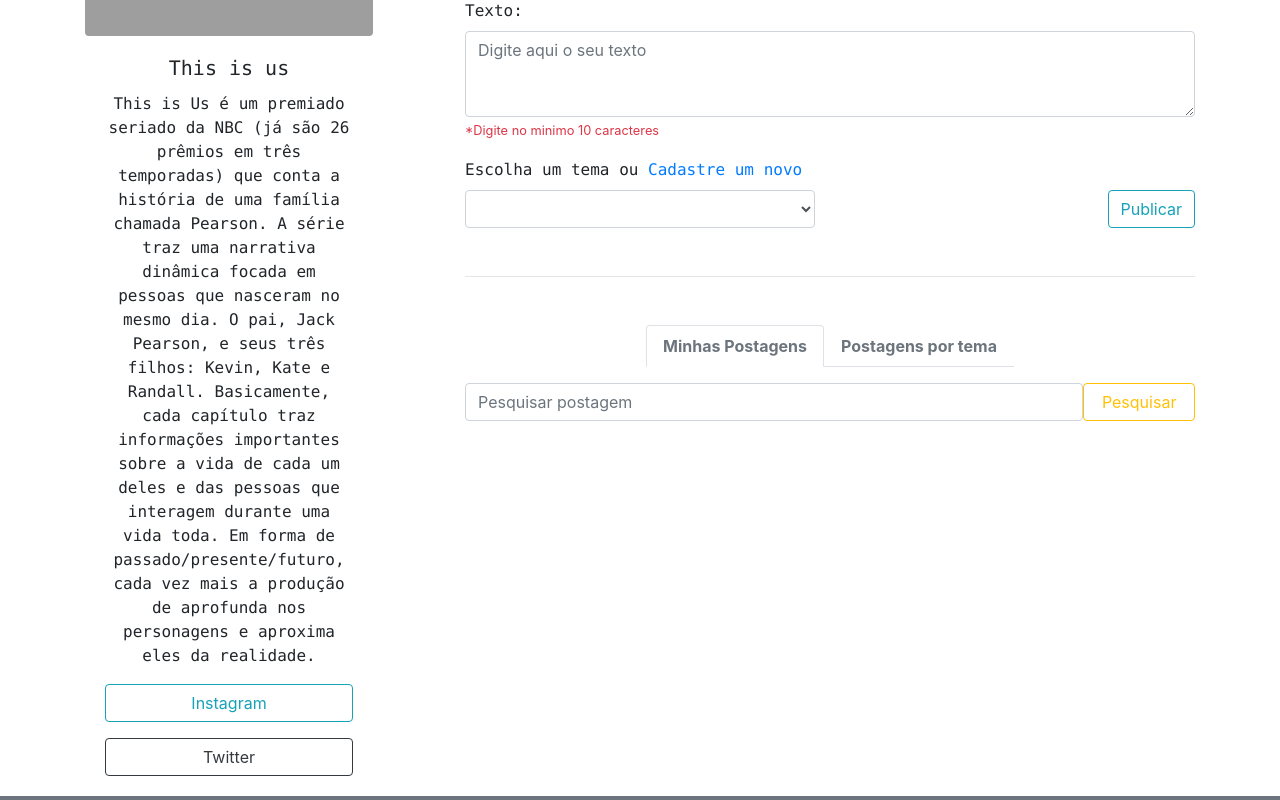
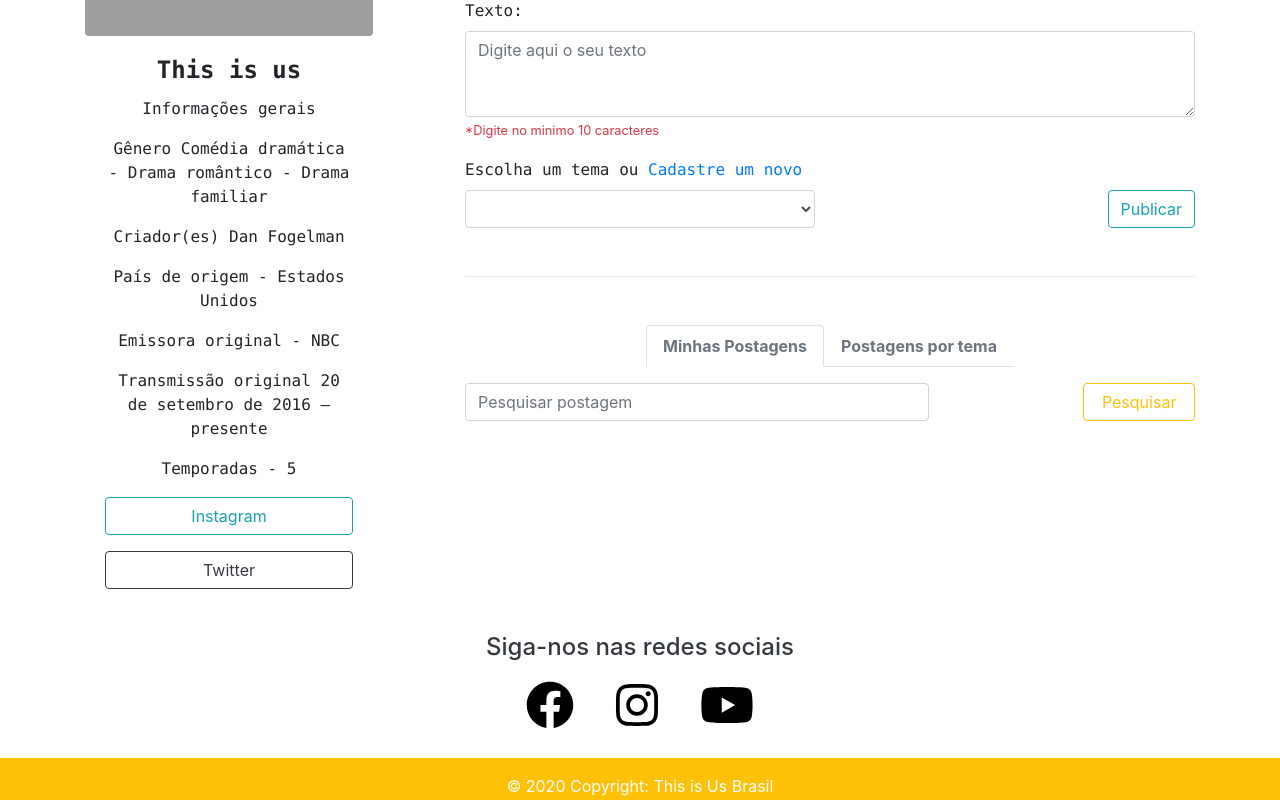
Before and after one commit to DeborahEvelyn/BlogPessoal, an Angular app in the folder blogPessoal/: page /feed in a window 1280 px wide. Shown: the part 260-1060 px from the top of the page. Built offline with nearby package versions, Linux system fonts and the light colour scheme; grey boxes are pictures that could not be loaded.

Commit message:
Update no blogPessoal

```diff
--- a/blogPessoal/src/app/feed/feed.component.html
+++ b/blogPessoal/src/app/feed/feed.component.html
@@ -68,7 +68,7 @@
             <div class="row mt-3 mb-3">
               <div class="col-md-10 pr-0">
                 <input
-                  class="form-control w-100" type="search"
+                  class="form-control w-75" type="search"
                   placeholder="Pesquisar postagem" aria-label="Pesquisar"/>
                  </div>
               <div class="col-md-2 pl-0">
--- a/blogPessoal/src/app/footer/footer.component.css
+++ b/blogPessoal/src/app/footer/footer.component.css
@@ -9,20 +9,22 @@
   display: inline;
   margin: 0;
   padding: 5px;
+
 }
 
-  .faFacebook, .faLinkedin, .faInstagram{
-      color: white;
+.faFacebook, .faInstagram, .faYoutube{
+    color: #000000;
 }
 
 .faFacebook:hover{
   color: #3b5998;
 }
 
-  .faLinkedin:hover{
-  color: #0072b1;
-  }
 
 .faInstagram:hover{
 color: #C13584;
 }
+
+.faYoutube:hover{
+  color: #eb1616;
+  }
--- a/blogPessoal/src/app/footer/footer.component.html
+++ b/blogPessoal/src/app/footer/footer.component.html
@@ -1,5 +1,5 @@
 <!-- Footer -->
-<footer class="page-footer font-small bg-secondary pt-4">
+<footer class="page-footer font-small pt-4">
 
     <!-- Footer Elements -->
     <div class="container">
@@ -7,22 +7,22 @@
       <!-- Call to action -->
       <div class="row">
         <div class="col-md-12 d-flex justify-content-center">
-          <h4 class="text-light">Siga-nos nas redes sociais</h4>
+          <h4 class="text-dark">Siga-nos nas redes sociais</h4>
         </div>
       </div>
 
       <div class="row">
-        <div class="col-md-12 d-flex justify-content-center">
+        <div class="col-md-12 d-flex text-dark justify-content-center">
 
               <ul class="social-network">
-               <li><a href="https://www.facebook.com/generationbrasil" target="_blank" class="icoFacebook" title="Facebook">
+               <li><a href="https://www.facebook.com/thisisusbrcom/"  target="_blank" class="icoFacebook" title="Facebook" >
                  <fa-icon [icon]="faFacebook" class="faFacebook fa-3x p-3"></fa-icon>
                 </a></li>
-               <li><a href="https://www.instagram.com/generationbrasil/" target="_blank" class="icoInstagram" title="Instagram">
+               <li><a href="https://www.instagram.com/nbcthisisus/?hl=pt-br" target="_blank" class="icoInstagram" title="Instagram" >
                  <fa-icon [icon]="faInstagram" class="faInstagram fa-3x p-3"></fa-icon>
                 </a></li>
-               <li><a href="https://www.linkedin.com/school/generationbrasil/" target="_blank" class="icoLinkedin" title="Linkedin">
-                 <fa-icon [icon]="faLinkedin" class="faLinkedin fa-3x p-3"></fa-icon>
+               <li><a href="https://www.youtube.com/watch?v=x-wqmQVCJSY&ab_channel=FOXPremiumBrasil" target="_blank" class="icoYoutube" title="Youtube" >
+                 <fa-icon [icon]="faYoutube" class="faYoutube fa-3x p-3"></fa-icon>
                 </a></li>
               </ul>
       </div>
@@ -34,9 +34,9 @@
     <!-- Footer Elements -->
 
     <!-- Copyright -->
-    <div class="footer-copyright bg-dark text-center py-3 ">
-        <span class="text-light"> © 2020 Copyright: </span>
-        <a class="text-light" target="_blank" href="https://www.facebook.com/thisisusbrcom/">This is Us Brasil</a>
+    <div class="footer-copyright bg-warning text-center py-3 ">
+        <span class="text-white"> © 2020 Copyright: </span>
+        <a class="text-white" target="_blank" href="https://www.facebook.com/thisisusbrcom/">This is Us Brasil</a>
     </div>
     <!-- Copyright -->
 
--- a/blogPessoal/src/app/footer/footer.component.ts
+++ b/blogPessoal/src/app/footer/footer.component.ts
@@ -1,7 +1,7 @@
 import { Component, OnInit } from '@angular/core';
 import {  faFacebook } from '@fortawesome/free-brands-svg-icons'
 import {  faInstagram} from '@fortawesome/free-brands-svg-icons'
-import {  faLinkedin } from '@fortawesome/free-brands-svg-icons'
+import {  faYoutube } from '@fortawesome/free-brands-svg-icons'
 
 @Component({
   selector: 'app-footer',
@@ -12,7 +12,7 @@
 
   faFacebook = faFacebook
   faInstagram = faInstagram
-  faLinkedin = faLinkedin
+  faYoutube= faYoutube
 
   constructor() { }
 
--- a/blogPessoal/src/app/home/home.component.css
+++ b/blogPessoal/src/app/home/home.component.css
@@ -1,5 +1,5 @@
 .parallax {
-    background-image: url('https://i.imgur.com/PEoH72I.jpg');
+    background-image: url('https://br.web.img2.acsta.net/pictures/18/09/25/04/26/4113417.jpg');
 
     min-height: 500px;
 
--- a/blogPessoal/src/app/home/home.component.html
+++ b/blogPessoal/src/app/home/home.component.html
@@ -2,7 +2,7 @@
 
     <div class="row w-100 mt-5">
       <div class="col-md-12">
-        <h1 class="text-monospace text-center"> Sejam bem vindes ao meu blog! </h1>
+        <h1 class="text-monospace text-center"> Sejam bem-vindes a This is us Brasil! </h1>
       </div>
     </div>
 
@@ -12,13 +12,20 @@
       <div class="col-md-12">
         <p class="text-justify text-monospace">
 
-          Lorem ipsum dolor sit amet consectetur adipisicing elit. Voluptates dolore distinctio non illum in modi.
-          Reprehenderit excepturi esse eum autem, cumque eveniet distinctio dolores. Nihil explicabo autem maxime
-          perspiciatis inventore.
-          Lorem ipsum dolor sit amet consectetur adipisicing elit. Ullam commodi ab natus consequatur veniam, rerum
-          optio labore quisquam vitae? Ipsa fugit facere corporis placeat accusantium impedit vitae, aperiam ad nesciunt.
-          Lorem ipsum dolor sit amet consectetur adipisicing elit. Ratione quidem, tempora, iure impedit veniam incidunt
-          odio explicabo iusto culpa at laboriosam nesciunt minima cumque adipisci nobis obcaecati totam. Eveniet, sequi.
+          This is Us é um premiado seriado da NBC (já são 26 prêmios em três temporadas) que conta a história de uma família chamada Pearson.
+          Mas não é só isso. A série traz uma narrativa dinâmica focada em pessoas que nasceram no mesmo dia. O pai, Jack Pearson, e seus três filhos: Kevin, Kate e Randall.
+
+          Basicamente, cada capítulo traz informações importantes sobre a vida de cada um deles e das pessoas que interagem durante uma vida toda. Em forma de passado/presente/futuro, cada vez mais a produção de aprofunda nos personagens e aproxima eles da realidade.
+
+          E é isso que torna a série tão importante, tão interessante, e principalmente necessária para os dias em que vivemos.
+        </p>
+        <p class="text-justify text-monospace">
+
+          Os Pearson, e todos que estão em volta deles, sofrem de problemas mundanos. Insegurança, ansiedade, stress, luto, pressão, e todo o pacote “humano” que todo adulto que se preze já passou ou viu alguém passar.
+
+          E o interessante da série é que esses problemas são apresentados com consciência, e principalmente com empatia e respeito. A mensagem aqui é que tudo pode ser resolvido e melhorado na base do diálogo. Resumindo: por mais ferrado que você esteja, sempre é possível buscar uma solução de forma ponderada, consciente, e que pode acalentar o seu coração.
+
+          Não se desespere. Respire.
 
         </p>
       </div>
--- a/blogPessoal/src/app/navbar/navbar.component.css
+++ b/blogPessoal/src/app/navbar/navbar.component.css
@@ -3,8 +3,5 @@
     letter-spacing: .2rem;
     font-size: 16pt;
 
+
 }
-
-.cor{
-    font-family: Impact, Charcoal, sans-serif;
-}
--- a/blogPessoal/src/app/navbar/navbar.component.html
+++ b/blogPessoal/src/app/navbar/navbar.component.html
@@ -11,7 +11,7 @@
           <a class="nav-link texto text-monospace text-uppercase p-3" routerLink="/home">Home <span class="sr-only">(current)</span></a>
         </li>
         <li class="nav-item">
-          <a class="nav-link texto text-monospace text-uppercase  p-3" routerLink="/feed">Feed</a>
+          <a class="nav-link texto text-monospace text-uppercase  p-3"  routerLink="/feed">Feed</a>
         </li>
 
 
--- a/blogPessoal/src/app/perfil-lateral/perfil-lateral.component.html
+++ b/blogPessoal/src/app/perfil-lateral/perfil-lateral.component.html
@@ -5,10 +5,41 @@
     </div>
 
     <div class="card-body">
-      <h5 class="card-title text-center text-monospace">This is us</h5>
-      <p class="card-text text-center text-monospace">This is Us é um premiado seriado da NBC (já são 26 prêmios em três temporadas) que conta a história de uma família chamada Pearson. A série traz uma narrativa dinâmica focada em pessoas que nasceram no mesmo dia. O pai, Jack Pearson, e seus três filhos: Kevin, Kate e Randall.
+      <h4 class="cor-feed card-title text-center text-monospace font-weight-bolder">This is us</h4>
+      <p class="card-text text-center text-monospace">Informações gerais
 
-        Basicamente, cada capítulo traz informações importantes sobre a vida de cada um deles e das pessoas que interagem durante uma vida toda. Em forma de passado/presente/futuro, cada vez mais a produção de aprofunda nos personagens e aproxima eles da realidade.
+      </p>
+      <p class="card-text text-center text-monospace">
+        Gênero	Comédia dramática -
+        Drama romântico -
+        Drama familiar
+
+      </p>
+
+
+      <p class="card-text text-center text-monospace">
+          Criador(es)	Dan Fogelman
+
+
+          </p>
+          <p class="card-text text-center text-monospace">
+          País de origem - Estados Unidos
+
+        </p>
+
+        <p class="card-text text-center text-monospace">
+
+        Emissora original	- NBC
+
+
+        </p>
+
+        <p class="card-text text-center text-monospace">
+        Transmissão original	20 de setembro de 2016 – presente
+      </p>
+
+      <p class="card-text text-center text-monospace">
+        Temporadas - 5
 
 
         </p>
```
Lines whose indentation alone changed are shown as unchanged.
